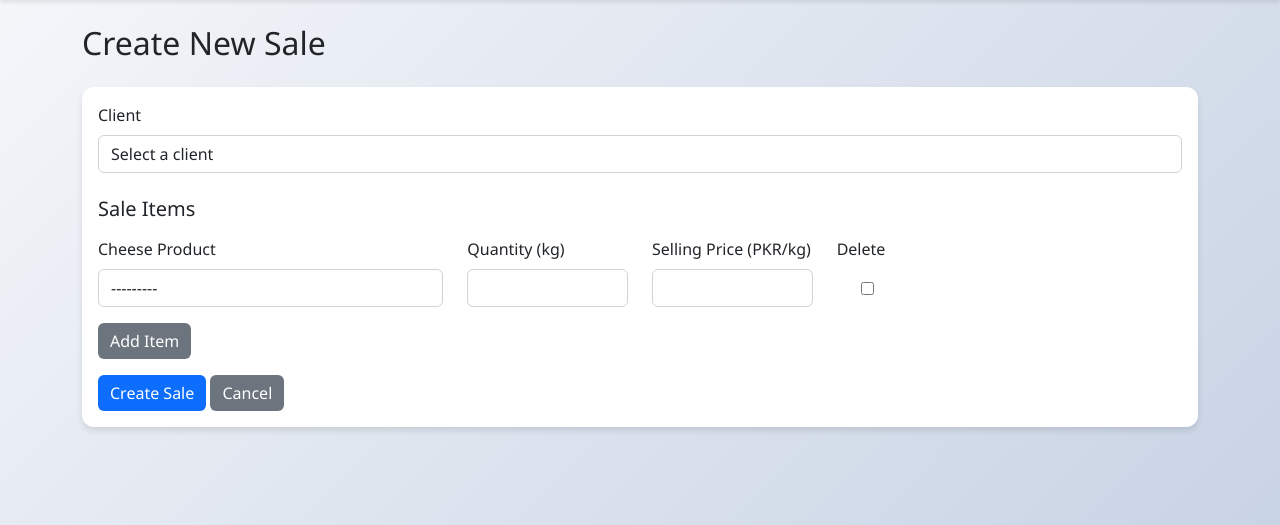
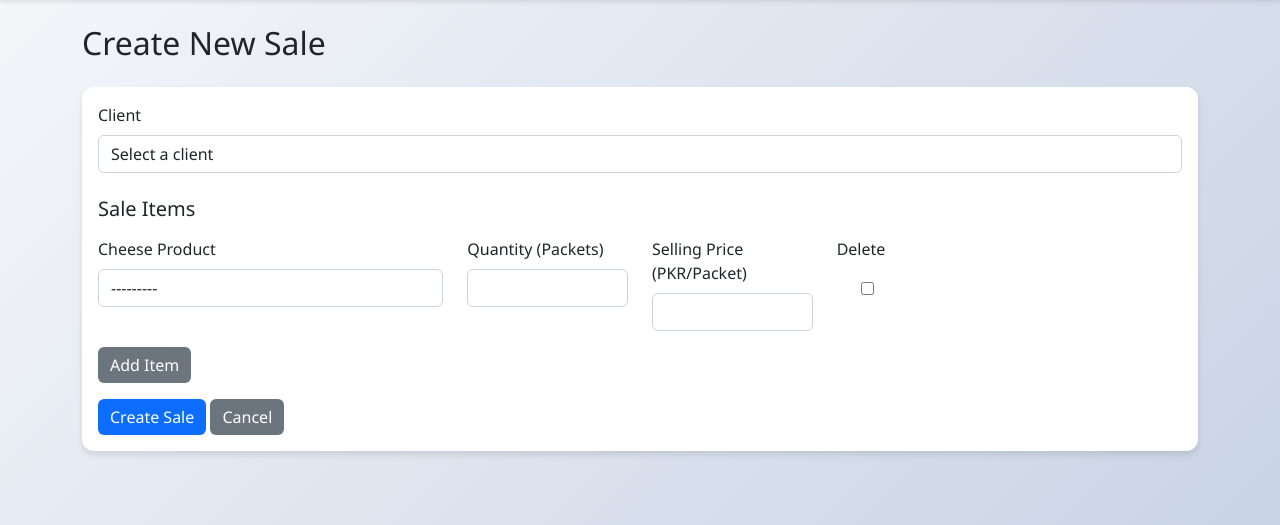
Before and after one commit to HASSAN08114/cheese-distribution-website, a Django app: page /sales/create/ in a window 1280 px wide. Shown: the part 57-582 px from the top of the page. Run offline with Django 4.2, Linux system fonts and the light colour scheme; the visitor is signed in with stand-in values (Sample User, id 1); data that the repository does not hold is empty.

```diff
--- a/distribution/forms.py
+++ b/distribution/forms.py
@@ -18,12 +18,12 @@ class ManufacturerForm(forms.ModelForm):
 class CheeseProductForm(forms.ModelForm):
     class Meta:
         model = CheeseProduct
-        fields = ['name', 'manufacturer', 'purchase_price_per_kg', 'available_quantity_kg']
+        fields = ['name', 'manufacturer', 'purchase_price_per_packet', 'available_quantity_packets']
         widgets = {
             'name': forms.TextInput(attrs={'class': 'form-control'}),
             'manufacturer': forms.Select(attrs={'class': 'form-control'}),
-            'purchase_price_per_kg': forms.NumberInput(attrs={'class': 'form-control', 'step': '0.01'}),
-            'available_quantity_kg': forms.NumberInput(attrs={'class': 'form-control', 'step': '0.01'}),
+            'purchase_price_per_packet': forms.NumberInput(attrs={'class': 'form-control', 'step': '0.01'}),
+            'available_quantity_packets': forms.NumberInput(attrs={'class': 'form-control', 'step': '0.01'}),
         }
 
 
@@ -41,21 +41,21 @@ class ClientForm(forms.ModelForm):
 class SaleItemForm(forms.ModelForm):
     class Meta:
         model = SaleItem
-        fields = ['cheese_product', 'quantity_kg', 'selling_price_per_kg']
+        fields = ['cheese_product', 'quantity_packets', 'selling_price_per_packet']
         widgets = {
             'cheese_product': forms.Select(attrs={'class': 'form-control'}),
-            'quantity_kg': forms.NumberInput(attrs={'class': 'form-control', 'step': '0.01'}),
-            'selling_price_per_kg': forms.NumberInput(attrs={'class': 'form-control', 'step': '0.01'}),
+            'quantity_packets': forms.NumberInput(attrs={'class': 'form-control', 'step': '0.01'}),
+            'selling_price_per_packet': forms.NumberInput(attrs={'class': 'form-control', 'step': '0.01'}),
         }
 
-    def clean_quantity_kg(self):
-        quantity = self.cleaned_data.get('quantity_kg')
+    def clean_quantity_packets(self):
+        quantity = self.cleaned_data.get('quantity_packets')
         cheese_product = self.cleaned_data.get('cheese_product')
 
         if cheese_product and quantity:
-            if quantity > cheese_product.available_quantity_kg:
+            if quantity > cheese_product.available_quantity_packets:
                 raise forms.ValidationError(
-                    f"Insufficient stock. Available: {cheese_product.available_quantity_kg} kg"
+                    f"Insufficient stock. Available: {cheese_product.available_quantity_packets} packets"
                 )
         return quantity
 
--- a/distribution/models.py
+++ b/distribution/models.py
@@ -37,12 +37,12 @@ class Manufacturer(models.Model):
 class CheeseProduct(models.Model):
     name = models.CharField(max_length=200)
     manufacturer = models.ForeignKey(Manufacturer, on_delete=models.CASCADE)
-    purchase_price_per_kg = models.DecimalField(
+    purchase_price_per_packet = models.DecimalField(
         max_digits=10,
         decimal_places=2,
         validators=[MinValueValidator(Decimal('0.01'))]
     )
-    available_quantity_kg = models.DecimalField(
+    available_quantity_packets = models.DecimalField(
         max_digits=10,
         decimal_places=2,
         validators=[MinValueValidator(Decimal('0.00'))]
@@ -81,7 +81,7 @@ class Sale(models.Model):
         return f"Sale #{self.id} - {self.client.name} - {self.sale_date.date()}"
 
     def calculate_total_profit(self):
-        return sum(item.profit_per_kg * item.quantity_kg for item in self.saleitem_set.all())
+        return sum(item.profit_per_packet * item.quantity_packets for item in self.saleitem_set.all())
 
     class Meta:
         ordering = ['-sale_date']
@@ -90,31 +90,31 @@ class Sale(models.Model):
 class SaleItem(models.Model):
     sale = models.ForeignKey(Sale, on_delete=models.CASCADE)
     cheese_product = models.ForeignKey(CheeseProduct, on_delete=models.CASCADE)
-    quantity_kg = models.DecimalField(
+    quantity_packets = models.DecimalField(
         max_digits=10,
         decimal_places=2,
         validators=[MinValueValidator(Decimal('0.01'))]
     )
-    selling_price_per_kg = models.DecimalField(
+    selling_price_per_packet = models.DecimalField(
         max_digits=10,
         decimal_places=2,
         validators=[MinValueValidator(Decimal('0.01'))]
     )
-    profit_per_kg = models.DecimalField(
+    profit_per_packet = models.DecimalField(
         max_digits=10,
         decimal_places=2,
         default=Decimal('0.00')
     )
 
     def save(self, *args, **kwargs):
-        self.profit_per_kg = self.selling_price_per_kg - self.cheese_product.purchase_price_per_kg
+        self.profit_per_packet = self.selling_price_per_packet - self.cheese_product.purchase_price_per_packet
         super().save(*args, **kwargs)
 
     def get_total_profit(self):
-        return self.profit_per_kg * self.quantity_kg
+        return self.profit_per_packet * self.quantity_packets
 
     def __str__(self):
-        return f"{self.cheese_product.name} - {self.quantity_kg}kg"
+        return f"{self.cheese_product.name} - {self.quantity_packets} packets"
 
     class Meta:
         ordering = ['id']
--- a/distribution/templates/distribution/sale_create.html
+++ b/distribution/templates/distribution/sale_create.html
@@ -34,17 +34,17 @@
                         {% endif %}
                     </div>
                     <div class="col-md-2">
-                        <label class="form-label">Quantity (kg)</label>
-                        {{ form.quantity_kg }}
-                        {% if form.quantity_kg.errors %}
-                            <div class="text-danger">{{ form.quantity_kg.errors }}</div>
+                        <label class="form-label">Quantity (Packets)</label>
+                        {{ form.quantity_packets }}
+                        {% if form.quantity_packets.errors %}
+                            <div class="text-danger">{{ form.quantity_packets.errors }}</div>
                         {% endif %}
                     </div>
                     <div class="col-md-2">
-                        <label class="form-label">Selling Price (PKR/kg)</label>
-                        {{ form.selling_price_per_kg }}
-                        {% if form.selling_price_per_kg.errors %}
-                            <div class="text-danger">{{ form.selling_price_per_kg.errors }}</div>
+                        <label class="form-label">Selling Price (PKR/Packet)</label>
+                        {{ form.selling_price_per_packet }}
+                        {% if form.selling_price_per_packet.errors %}
+                            <div class="text-danger">{{ form.selling_price_per_packet.errors }}</div>
                         {% endif %}
                     </div>
                     <div class="col-md-2">
--- a/distribution/views.py
+++ b/distribution/views.py
@@ -49,7 +49,7 @@ def dashboard(request):
 
     products = CheeseProduct.objects.all()
     for product in products:
-        remaining_stock_value += product.available_quantity_kg * product.purchase_price_per_kg
+        remaining_stock_value += product.available_quantity_packets * product.purchase_price_per_packet
 
     user_is_owner = is_owner(request.user)
 
@@ -74,15 +74,25 @@ def inventory_management(request):
     # Calculate stock value for each product
     products_with_value = []
     for product in products:
-        stock_value = product.available_quantity_kg * product.purchase_price_per_kg
+        stock_value = product.available_quantity_packets * product.purchase_price_per_packet
         products_with_value.append({
             'product': product,
             'stock_value': stock_value
         })
 
+    from .forms import ManufacturerForm, CheeseProductForm
+    manufacturer_form = ManufacturerForm()
+    cheese_form = CheeseProductForm()
+    # Create edit forms for each manufacturer and cheese product
+    manufacturer_edit_forms = {m.pk: ManufacturerForm(instance=m) for m in manufacturers}
+    cheese_edit_forms = {p.pk: CheeseProductForm(instance=p) for p in products}
     return render(request, 'distribution/inventory_management.html', {
         'manufacturers': manufacturers,
         'products_with_value': products_with_value,
+        'manufacturer_form': manufacturer_form,
+        'cheese_form': cheese_form,
+        'manufacturer_edit_forms': manufacturer_edit_forms,
+        'cheese_edit_forms': cheese_edit_forms,
     })
 
 
@@ -240,10 +250,10 @@ def sale_create(request):
 
                 for form in valid_forms:
                     cheese_product = form.cleaned_data['cheese_product']
-                    quantity_kg = form.cleaned_data['quantity_kg']
-                    selling_price_per_kg = form.cleaned_data['selling_price_per_kg']
+                    quantity_packets = form.cleaned_data['quantity_packets']
+                    selling_price_per_packet = form.cleaned_data['selling_price_per_packet']
 
-                    if quantity_kg > cheese_product.available_quantity_kg:
+                    if quantity_packets > cheese_product.available_quantity_packets:
                         messages.error(request, f'Insufficient stock for {cheese_product.name}.')
                         sale.delete()
                         return render(request, 'distribution/sale_create.html', {
@@ -255,14 +265,14 @@ def sale_create(request):
                     sale_item = SaleItem.objects.create(
                         sale=sale,
                         cheese_product=cheese_product,
-                        quantity_kg=quantity_kg,
-                        selling_price_per_kg=selling_price_per_kg
+                        quantity_packets=quantity_packets,
+                        selling_price_per_packet=selling_price_per_packet
                     )
 
-                    cheese_product.available_quantity_kg -= quantity_kg
+                    cheese_product.available_quantity_packets -= quantity_packets
                     cheese_product.save()
 
-                    total_amount += selling_price_per_kg * quantity_kg
+                    total_amount += selling_price_per_packet * quantity_packets
 
                 sale.total_amount = total_amount
                 sale.save()
```
Also changed, not shown: distribution/templates/distribution/cheese_form.html (+8 -8 lines), distribution/templates/distribution/cheese_inventory.html (+4 -4 lines), distribution/templates/distribution/inventory_management.html (+99 -13 lines), distribution/templates/distribution/sale_detail.html (+8 -8 lines), distribution/migrations/0003_rename_available_quantity_kg_cheeseproduct_available_quantity_packets_and_more.py (added).
